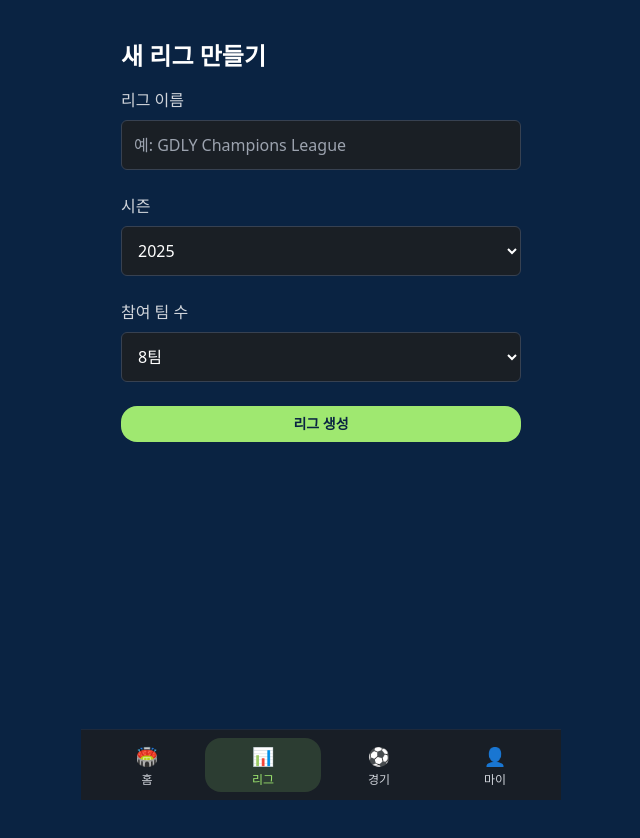
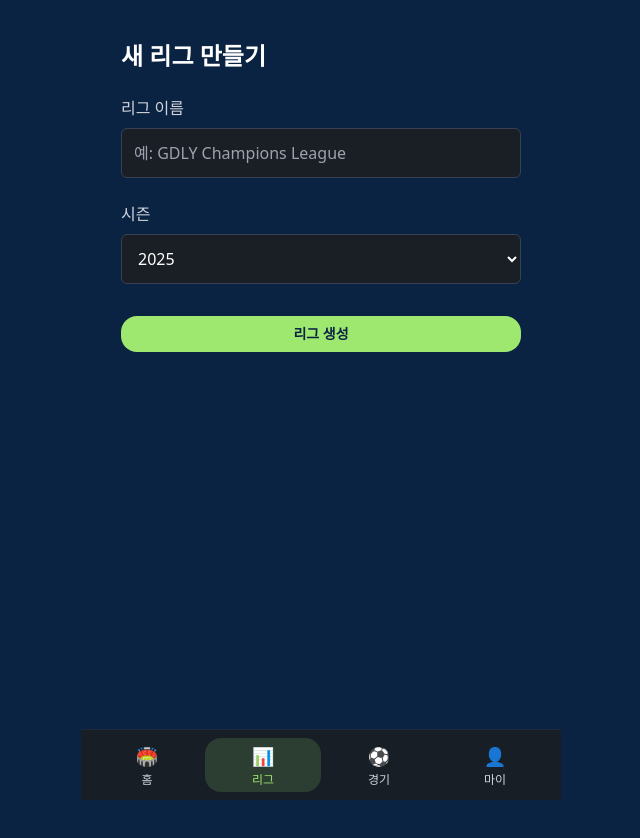
Before and after one commit to djw8889-sys/CLUBRANK-next, a Next.js app: page /leagues/create in a window 1280 px wide. Shown: the top 838 px of the page, without its empty margins (319-959 px from the left). Built offline with nearby package versions, Linux system fonts and the light colour scheme.

Commit message:
fix: remove teamCount from league create page

```diff
--- a/app/leagues/create/page.tsx
+++ b/app/leagues/create/page.tsx
@@ -7,21 +7,21 @@ import Button from "@/components/ui/Button";
 export default function CreateLeaguePage() {
   const [leagueName, setLeagueName] = useState("");
   const [season, setSeason] = useState("2025");
-  const [teamCount, setTeamCount] = useState(8);
   const [loading, setLoading] = useState(false);
 
   async function handleCreate() {
-    if (!leagueName) {
+    if (!leagueName.trim()) {
       alert("리그 이름을 입력해주세요.");
       return;
     }
 
     setLoading(true);
+
     const res = await createLeague({
       name: leagueName,
       season,
-      teamCount,
     });
+
     setLoading(false);
 
     if (res.ok) {
@@ -31,10 +31,9 @@ export default function CreateLeaguePage() {
     }
   }
 
-  // ⬇⬇⬇ 여기부터 return — 현재 오류는 이 위치가 깨져있었음!
   return (
     <div className="min-h-screen bg-[#0A2342] text-white p-6">
-      <h1 className="text-2xl font-bold mb-4">새 리그 만들기</h1>
+      <h1 className="text-2xl font-bold mb-6">새 리그 만들기</h1>
 
       <label className="block mb-2 text-gray-300">리그 이름</label>
       <input
@@ -48,24 +47,11 @@ export default function CreateLeaguePage() {
       <select
         value={season}
         onChange={(e) => setSeason(e.target.value)}
-        className="w-full p-3 rounded-md bg-[#1A1F25] border border-gray-700 text-white mb-6"
+        className="w-full p-3 rounded-md bg-[#1A1F25] border border-gray-700 text-white mb-8"
       >
         <option value="2024">2024</option>
         <option value="2025">2025</option>
         <option value="2026">2026</option>
-      </select>
-
-      <label className="block mb-2 text-gray-300">참여 팀 수</label>
-      <select
-        value={teamCount}
-        onChange={(e) => setTeamCount(Number(e.target.value))}
-        className="w-full p-3 rounded-md bg-[#1A1F25] border border-gray-700 text-white mb-6"
-      >
-        <option value={4}>4팀</option>
-        <option value={6}>6팀</option>
-        <option value={8}>8팀</option>
-        <option value={10}>10팀</option>
-        <option value={12}>12팀</option>
       </select>
 
       <Button onClick={handleCreate} disabled={loading} full>
```
